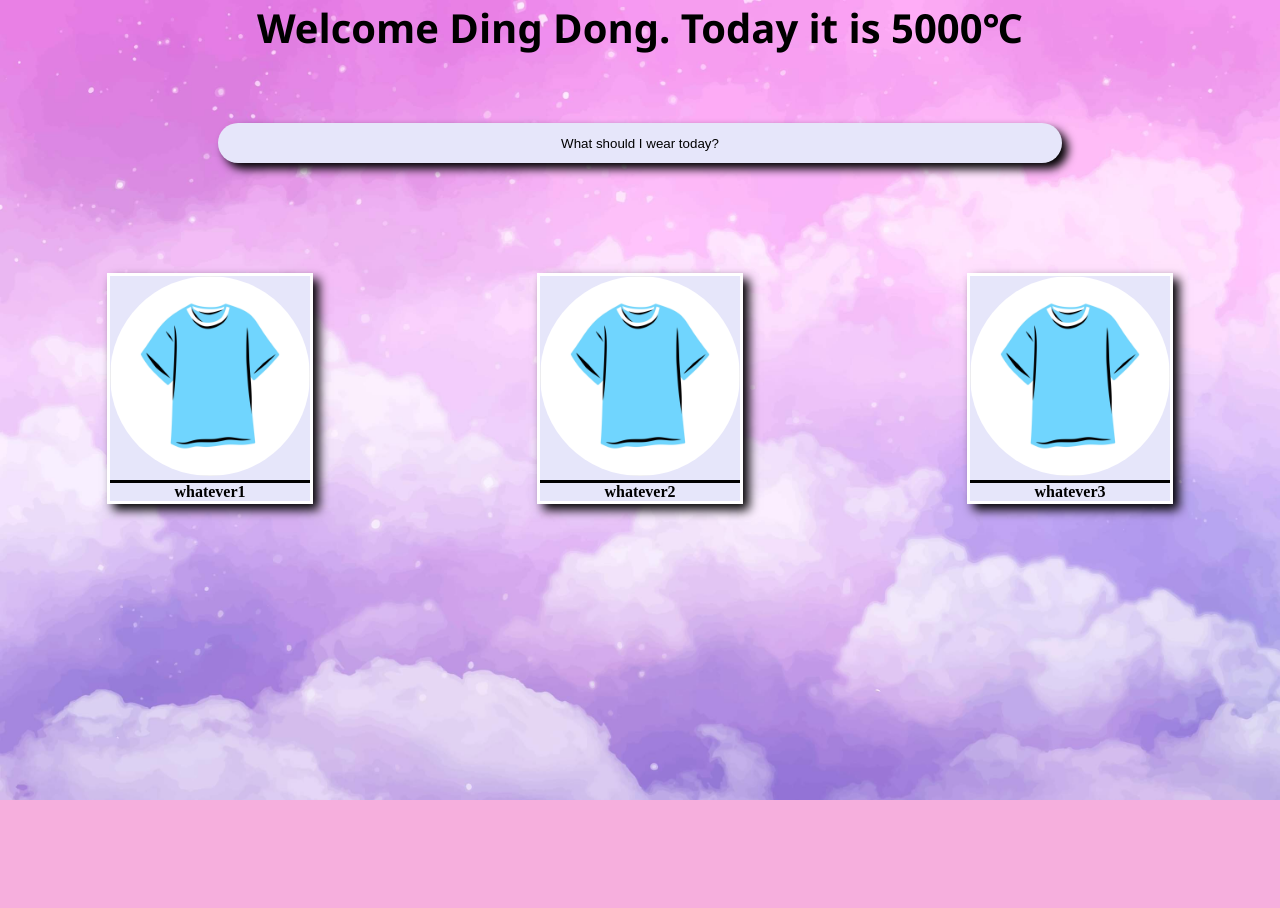
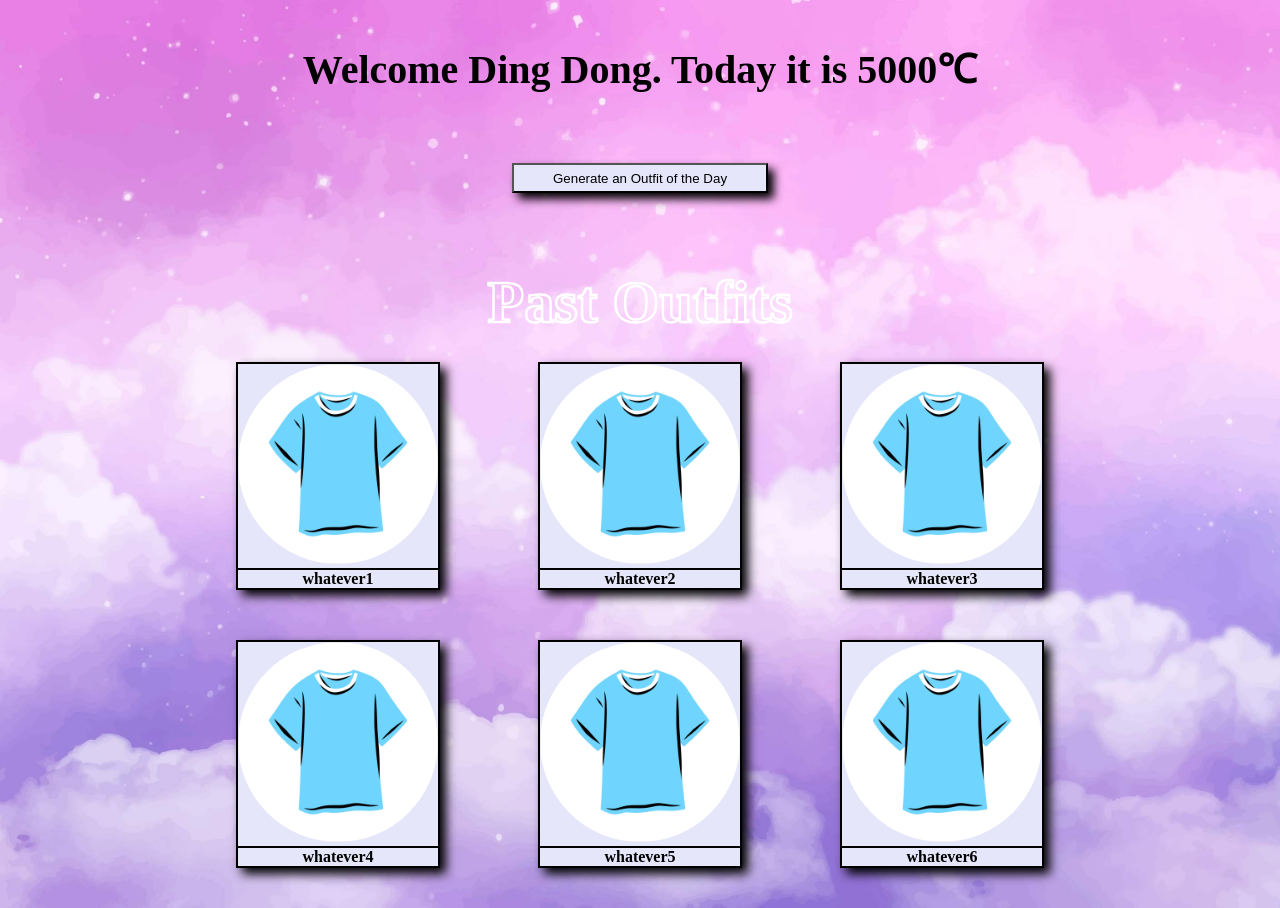
Before and after one commit to CaitiGre/Llamafy-Group-Project, a React (Create React App) app: page /home in a window 1280 px wide. Before the commit the page ends 800 px from the top, so only its background shows below. Built offline with nearby package versions, Linux system fonts and the light colour scheme.

Commit message:
imported styles to login page and isolated styling

```diff
--- a/src/App.jsx
+++ b/src/App.jsx
@@ -6,6 +6,7 @@ import HomePage from './components/HomePage/HomePage';
 import RegistrationPage from './components/RegistrationPage/Registration';
 import LoginPage from './components/LoginPage/LoginPage';
 import WardrobeSelection from './components/WardrobeSelection/WardrobeSelection';
+import OutfitOfTheDay from './components/OutfitOfTheDay/OutfitOfTheDay';
 
 function App() {
   return (
@@ -17,6 +18,7 @@ function App() {
             <Route path="register" element={<RegistrationPage />} />
             <Route path="login" element={<LoginPage />} />
             <Route path="wardrobeSelection" element={<WardrobeSelection />}/>
+            <Route path="ootd" element={<OutfitOfTheDay />}></Route>
         </Routes>
       </React.Fragment>
     </div>
--- a/src/components/HomePage/HomePage.jsx
+++ b/src/components/HomePage/HomePage.jsx
@@ -1,8 +1,10 @@
 import React from "react";
+import { useState } from "react";
+
 import OutfitTile from "./OutfitTile";
+
 import shirt from '../../assets/shirt.png'
 import styles from './HomePage.module.css'
-
 
 const HomePage = () => {
 
@@ -20,16 +22,35 @@ const HomePage = () => {
         id: 3,
         render: shirt,
         desc: 'whatever3'
+    },
+    {
+        id: 4,
+        render: shirt,
+        desc: 'whatever4'
+    },
+    {
+        id: 5,
+        render: shirt,
+        desc: 'whatever5'
+    },
+    {
+        id: 6,
+        render: shirt,
+        desc: 'whatever6'
     }]
+
+    const [pastOutfits, setPastOutfits] = useState(tempArr);
 
     return <div className={styles.homePage}>
         <div className={styles.title}> Welcome Ding Dong. Today it is 5000&#8451;</div>
         <br />
-        <button>What should I wear today?</button>
+        <button className={styles.button} onClick={() => alert("not set up yet dude")}>Generate an Outfit of the Day</button>
+
+
+        <h2><div className={styles.header}>Past Outfits</div></h2>
 
         <div className={styles.outfitTileContainer}>
-            <div className={styles.header}>Past Outfits</div>
-            {tempArr.map((outfitObj) =>
+            {pastOutfits.map((outfitObj) =>
                 <div className={styles.card} key={outfitObj.id}>
                     <OutfitTile outfit={outfitObj} />
                 </div>
--- a/src/components/HomePage/HomePage.module.css
+++ b/src/components/HomePage/HomePage.module.css
@@ -1,52 +1,56 @@
 .homePage {
-    margin:auto;
+    /* margin:auto; */
 }
 
-.homePage .outfitTileContainer {
+.outfitTileContainer {
     display: grid;
-    grid-template-rows: 50px 1fr;
+    grid-template-rows: auto;
     grid-template-columns: repeat(3, 1fr);
-    grid-template-areas: "header header header"
-                         "card card card";
     grid-gap: 10px;
-    /* border: 3px solid red; */
     justify-content: space-between;
+    padding-left: 15vw;
+    padding-right: 15vw;
 }
 
-.homePage .header {
-    padding-top: 10vh;
-    grid-area: header;
+.header {
+    display: inline;
+    width: auto;
+    text-align: center;
+    justify-content: center;
+    margin: auto;
     font-size: larger;
     font-weight: bolder;
+    text-align: justify;
 }
 
-.homePage .card {
-    /* grid-area: card; */
-    border: 3px solid white;
+.card {
+    border: 2px solid black;
     background-color: lavender;
     font-weight: bold;
     box-shadow: 6px 6px 10px;
-
+    margin-bottom: 5vh;
 }
 
-.homePage .card img {
+.card img {
     border-radius: 90%;
 }
 
-.homePage .card p {
-    border-top: 3px solid black;
+.card p {
+    border-top: 2px solid black;
     background-color: lavender;
 }
 
 .homePage button {
     background-color: lavender;
     margin: 50px;
-    width: 66vw;
+    width: 20vw;
+    height: 30px;
     box-shadow: 6px 6px 10px;
 }
 
-.homePage .title {
+.title {
+    padding-top: 5vh;
     font-size: 40px;
     font-weight: bolder;
-    font-family: 'Segoe UI', Tahoma, Geneva, Verdana, sans-serif;
+    /* font-family: 'Segoe UI', Tahoma, Geneva, Verdana, sans-serif; */
 }
--- a/src/components/LoginPage/LoginPage.jsx
+++ b/src/components/LoginPage/LoginPage.jsx
@@ -1,4 +1,4 @@
-import './LoginPage.module.css';
+import styles from './LoginPage.module.css';
 import CloudBackground from '../../assets/full-opacity-cloud.jpg';
 import { Parallax } from 'react-parallax';
 import { Box } from "@mui/material";
@@ -20,8 +20,8 @@ function LoginPage() {
 
     return (
 
-        <div>
-            <Parallax bgImage={CloudBackground} strength={550} className="backgroundImage">
+        <div className={styles.LoginPage}>
+            <Parallax bgImage={CloudBackground} strength={550} className= {styles.backgroundImage}>
                 <div style={{ width: "cover", height: "100vh", margin: "auto" }} >
 
                     <h1>LOGIN</h1>
--- a/src/components/LoginPage/LoginPage.module.css
+++ b/src/components/LoginPage/LoginPage.module.css
@@ -1,10 +1,9 @@
-* {
+.LoginPage * {
     box-sizing: border-box;
     margin: auto;
 }
 
-
-h1 {
+.LoginPage h1 {
     font-family: url('../../assets/fonts/QuartzoBold.ttf');
     font-size: 100px;
     color: rgba(255, 255, 255, 0);
@@ -13,7 +12,7 @@ h1 {
     margin-bottom: 50px;
 }
 
-h2 {
+.LoginPage h2 {
     font-family: url('../../assets/fonts/QuartzoBold.ttf');
     font-size: 50px;
     color: rgba(255, 255, 255, 0);
@@ -21,13 +20,13 @@ h2 {
     -webkit-text-stroke: 2.5px white;
 }
 
-.backgroundImage {
+.LoginPage .backgroundImage {
     margin: 0;
 }
 
 
-input,
-button {
+.LoginPage input,
+.LoginPage button {
     border-radius: 20px;
     box-shadow: 2px 2px 5px rgba(255, 255, 255, 0.8);
     border: none;
@@ -37,19 +36,19 @@ button {
     margin-bottom: 25px;
 }
 
-button {
+.LoginPage button {
     margin-top: 5%;
     width: 15%;
     margin-bottom: 25px;
 }
 
-label {
+.LoginPage label {
     padding-bottom: 15px;
 }
 
 
 /* submit button style is not working, not sure why */
-#submit-button {
+.LoginPage #submit-button {
     width: 100px;
     background-color: #f0f0f0;
     border: 1px solid #ccc;
@@ -64,7 +63,7 @@ label {
     box-shadow: 2px 2px 5px rgba(255, 255, 255, 0.8);
 }
 
-#submit-button:hover {
+.LoginPage #submit-button:hover {
     background-color: #e0e0e0;
     border-color: #aaa;
 }
--- /dev/null
+++ b/src/components/OutfitOfTheDay/OutfitOfTheDay.jsx
@@ -0,0 +1,17 @@
+// import mui from 'mui';
+import { useState, useEffect } from 'react';
+import { NavLink } from 'react-router-dom';
+import React from 'react'
+
+const OutfitOfTheDay = ( {} ) => {
+
+    return (
+        <React.Fragment>
+            hey
+
+        </React.Fragment>
+    );
+
+}
+
+export default OutfitOfTheDay;
```
Also changed, not shown: src/components/OutfitOfTheDay/OutfitOfTheDay.component.css (added), src/index.css (line endings or trailing spaces).
